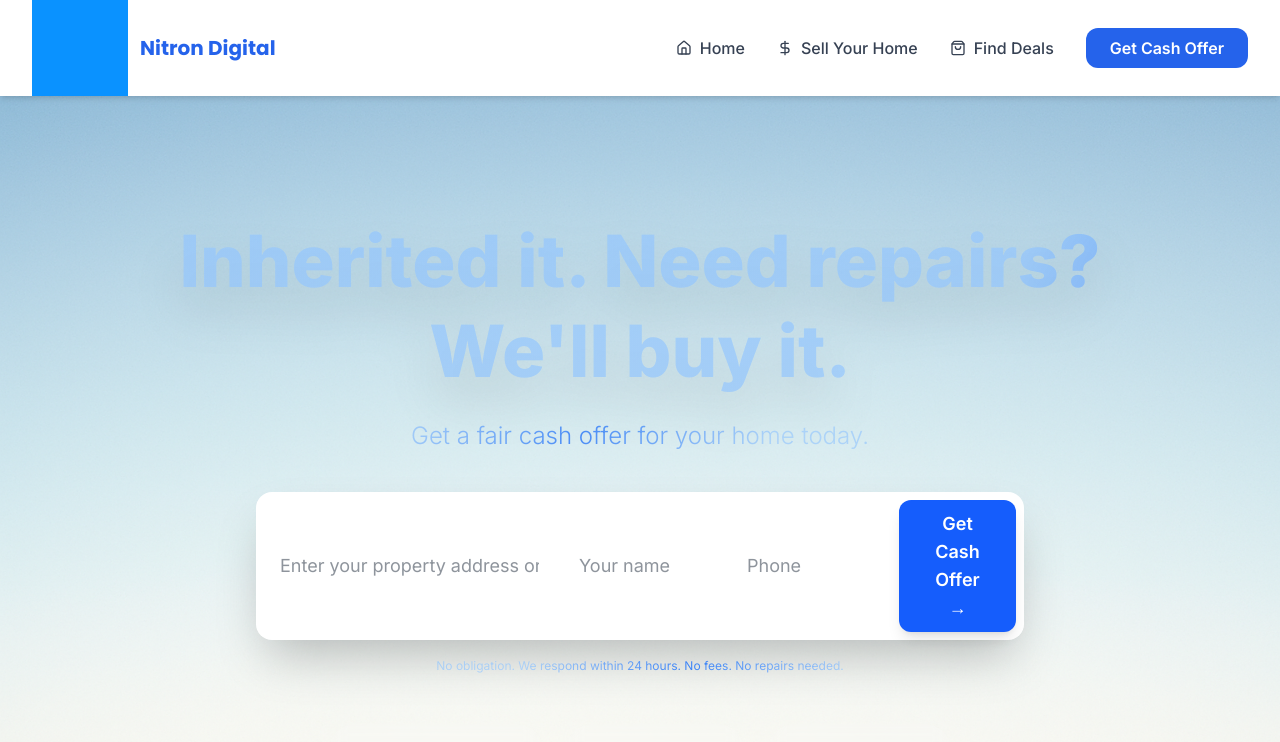
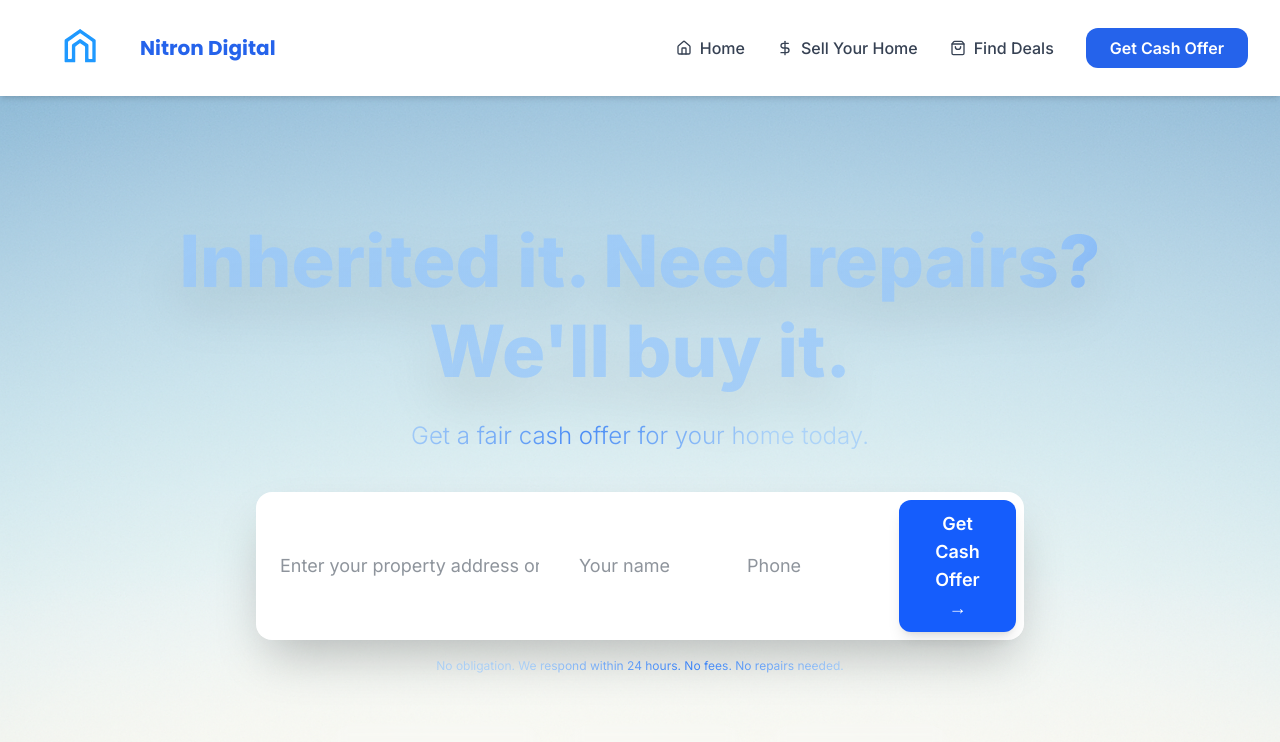
Before and after one commit to YuyenMarcus/wholesaling-nitron, a Next.js app: page / in a window 1280 px wide. Shown: the top 742 px of the page. Built offline with nearby package versions, Linux system fonts and the light colour scheme.

Commit message:
Try SVG logo with adjusted blue filter to fix blue block issue

```diff
--- a/app/components/NavBar.tsx
+++ b/app/components/NavBar.tsx
@@ -22,10 +22,10 @@ export default function NavBar() {
           {/* Logo */}
           <Link href="/" className="flex items-center space-x-2 sm:space-x-3">
             <img
-              src="/nitron-logo.png"
+              src="/nitron-logo.svg"
               alt="Nitron Digital"
               className="h-20 sm:h-24 w-auto"
-              style={{ filter: 'brightness(0) saturate(100%) invert(37%) sepia(93%) saturate(1352%) hue-rotate(187deg) brightness(101%) contrast(101%)' }}
+              style={{ filter: 'brightness(0) saturate(100%) invert(42%) sepia(93%) saturate(1352%) hue-rotate(187deg) brightness(102%) contrast(101%)' }}
             />
             <span className="text-lg sm:text-xl font-bold text-primary font-heading">Nitron Digital</span>
           </Link>
```
